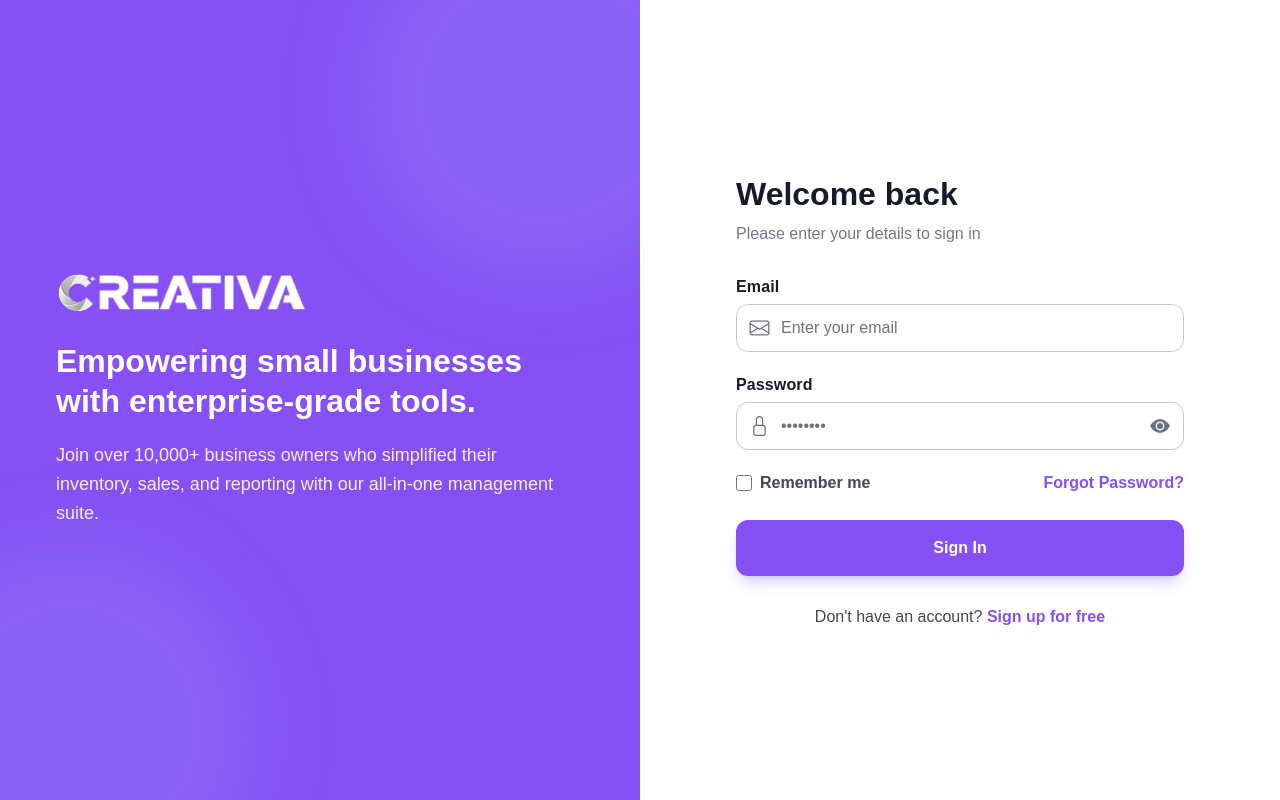
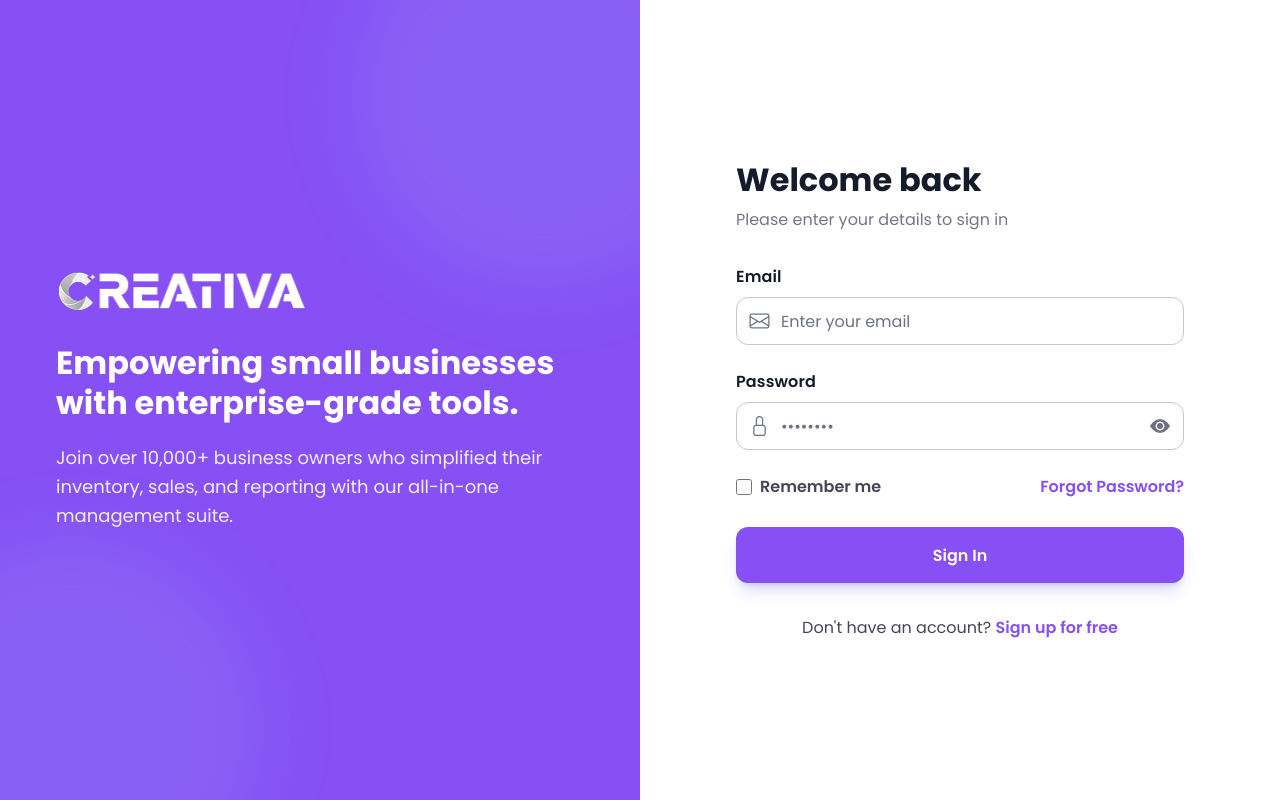
Before and after one commit to Kirana0219/creativa-web, a PHP site: page / in a window 1280 px wide. Run offline with PHP 8.4, Linux system fonts and the light colour scheme.

Commit message:
update anjai

```diff
--- a/views/auth/signin.php
+++ b/views/auth/signin.php
@@ -7,6 +7,7 @@
     <meta name="viewport" content="width=device-width, initial-scale=1.0">
     <title>Sign In - Creativa</title>
     <link rel="stylesheet" href="https://cdn.jsdelivr.net/npm/bootstrap-icons@1.11.3/font/bootstrap-icons.min.css">
+    <link href="https://fonts.googleapis.com/css2?family=Poppins:wght@300;400;500;600;700&display=swap" rel="stylesheet">
     <link rel="stylesheet" href="assets/css/auth.css">
 </head>
 
--- a/views/auth/signup.php
+++ b/views/auth/signup.php
@@ -8,6 +8,7 @@
     <meta name="viewport" content="width=device-width, initial-scale=1.0">
     <title>Sign Up - Creativa</title>
     <link rel="stylesheet" href="https://cdn.jsdelivr.net/npm/bootstrap-icons@1.11.3/font/bootstrap-icons.min.css">
+    <link href="https://fonts.googleapis.com/css2?family=Poppins:wght@300;400;500;600;700&display=swap" rel="stylesheet">
     <link rel="stylesheet" href="assets/css/auth.css">
 </head>
 
```
